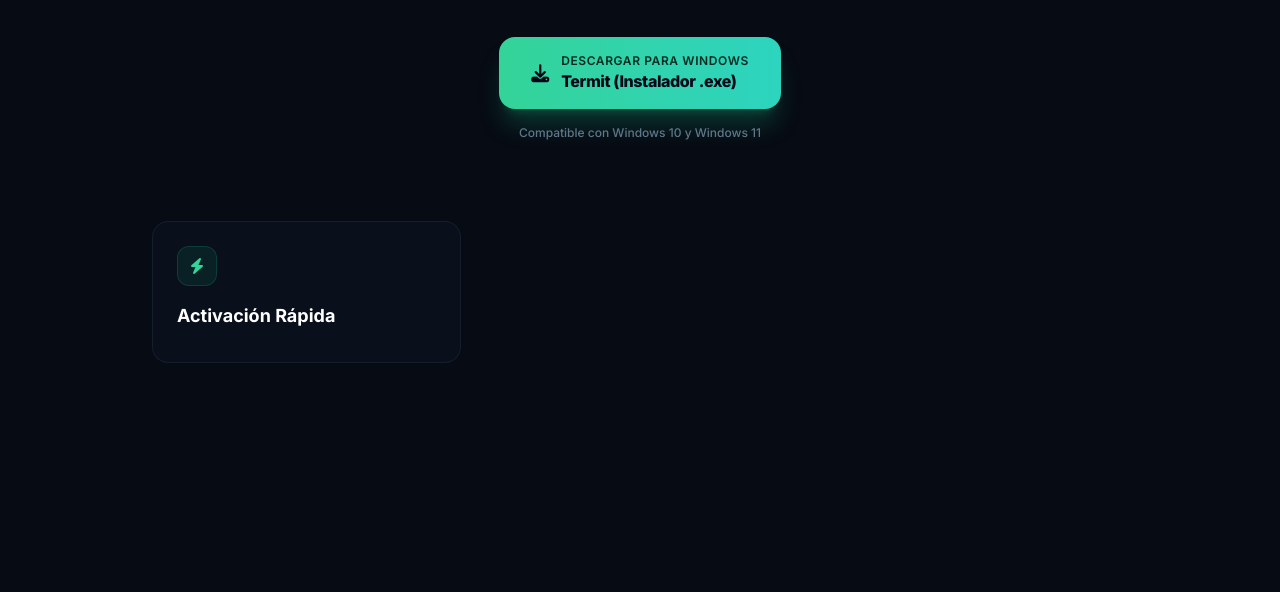
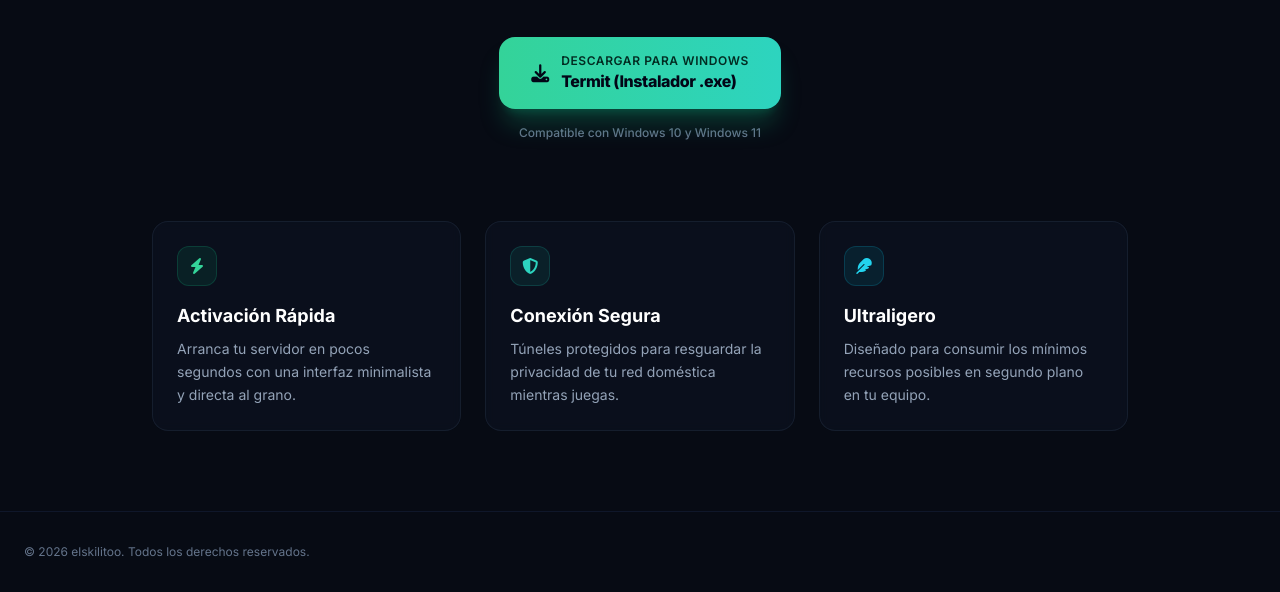
Before and after one commit to elskilitoo/elskilitoo.github.io, a plain HTML site: page index.html in a window 1280 px wide. Shown: the part 557-1149 px from the top of the page. Before the commit the page ends 1000 px from the top, so only its background shows below. Drawn offline with nearby package versions, Linux system fonts and the light colour scheme.

Commit message:
Update index.html

```diff
--- a/index.html
+++ b/index.html
@@ -59,7 +59,7 @@
             <a href="Carac.html" class="hover:text-emerald-400 transition-colors">Características</a>
         </nav>
         <div>
-            <!-- AQUÍ SE ACTUALIZÓ A Termit.exe -->
+            <!-- CON T MAYÚSCULA -->
             <a href="Termit.exe" download class="px-4 py-2 text-xs font-bold uppercase tracking-wider rounded-lg bg-slate-900 border border-slate-800 text-slate-300 hover:text-white hover:border-emerald-500/50 transition-all shadow-sm">
                 <i class="fa-brands fa-windows mr-1.5 text-emerald-400"></i> Windows
             </a>
@@ -87,7 +87,7 @@
 
         <!-- Call to Action Download Button -->
         <div class="flex flex-col items-center space-y-4 w-full">
-            <!-- AQUÍ TAMBIÉN SE ACTUALIZÓ A Termit.exe -->
+            <!-- CON T MAYÚSCULA -->
             <a href="Termit.exe" download class="group relative inline-flex items-center justify-center px-8 py-4 font-bold text-slate-950 bg-gradient-to-r from-emerald-400 to-teal-400 rounded-2xl shadow-xl shadow-emerald-500/25 hover:shadow-emerald-500/40 hover:scale-[1.02] active:scale-[0.98] transition-all duration-300">
                 <div class="absolute inset-0 rounded-2xl bg-white/20 opacity-0 group-hover:opacity-100 transition-opacity"></div>
                 <div class="flex items-center space-x-3">
@@ -108,4 +108,27 @@
                     <i class="fa-solid fa-bolt"></i>
                 </div>
                 <h3 class="text-lg font-bold text-white mb-2">Activación Rápida</h3>
-                <p class="
+                <p class="text-sm text-slate-400 leading-relaxed">Arranca tu servidor en pocos segundos con una interfaz minimalista y directa al grano.</p>
+            </div>
+            <div class="bg-slate-900/40 border border-slate-800/60 p-6 rounded-2xl backdrop-blur-sm hover:border-emerald-500/30 transition-colors">
+                <div class="w-10 h-10 rounded-xl bg-teal-500/10 border border-teal-500/20 flex items-center justify-center text-teal-400 mb-4">
+                    <i class="fa-solid fa-shield-halved"></i>
+                </div>
+                <h3 class="text-lg font-bold text-white mb-2">Conexión Segura</h3>
+                <p class="text-sm text-slate-400 leading-relaxed">Túneles protegidos para resguardar la privacidad de tu red doméstica mientras juegas.</p>
+            </div>
+            <div class="bg-slate-900/40 border border-slate-800/60 p-6 rounded-2xl backdrop-blur-sm hover:border-emerald-500/30 transition-colors">
+                <div class="w-10 h-10 rounded-xl bg-cyan-500/10 border border-cyan-500/20 flex items-center justify-center text-cyan-400 mb-4">
+                    <i class="fa-solid fa-feather"></i>
+                </div>
+                <h3 class="text-lg font-bold text-white mb-2">Ultraligero</h3>
+                <p class="text-sm text-slate-400 leading-relaxed">Diseñado para consumir los mínimos recursos posibles en segundo plano en tu equipo.</p>
+            </div>
+        </div>
+
+    </main>
+
+    <!-- Footer -->
+    <footer class="w-full max-w-7xl mx-auto px-6 py-8 border-t border-slate-900 flex flex-col sm:flex-row items-center justify-between text-xs text-slate-500 z-10">
+        <p>&copy; 2026 elskilitoo. Todos los derechos reservados.</p>
+        <div class="flex space-x-6 mt-4 sm:mt
```
